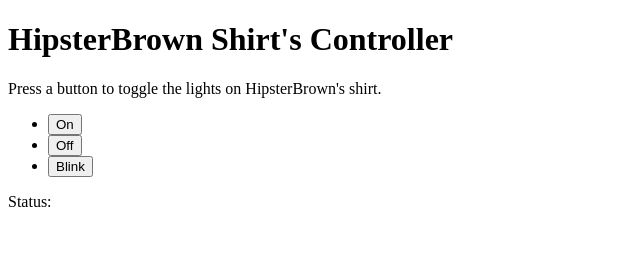
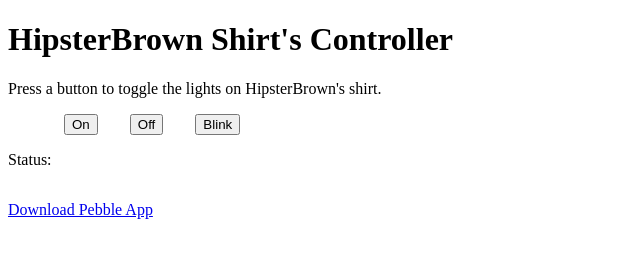
Before and after one commit to HipsterBrown/tessel-router, a website: page index.html in a window 1280 px wide. Shown: the whole page, without its empty margins (0-640 px from the left). Drawn offline with Linux system fonts and the light colour scheme.

Commit message:
adds Pebble controller app and info

```diff
--- a/index.html
+++ b/index.html
@@ -7,6 +7,16 @@
   <style>
     body {
       width: 100%;
+    }
+    ul {
+      display: flex;
+      list-style: none;
+    }
+    li {
+      margin: 0 1rem;
+    }
+    footer {
+      margin: 2rem 0;
     }
   </style>
 </head>
@@ -27,6 +37,9 @@
   <p>
     Status: <span id="status"></span>
   </p>
+  <footer>
+    <a href="/download" target="_blank">Download Pebble App</a>
+  </footer>
 
   <script type="text/javascript">
     // Get a NodeList of elements with the class 'led-button'
```
Also changed, not shown: index.js (+18 -2 lines), 2 other files.
